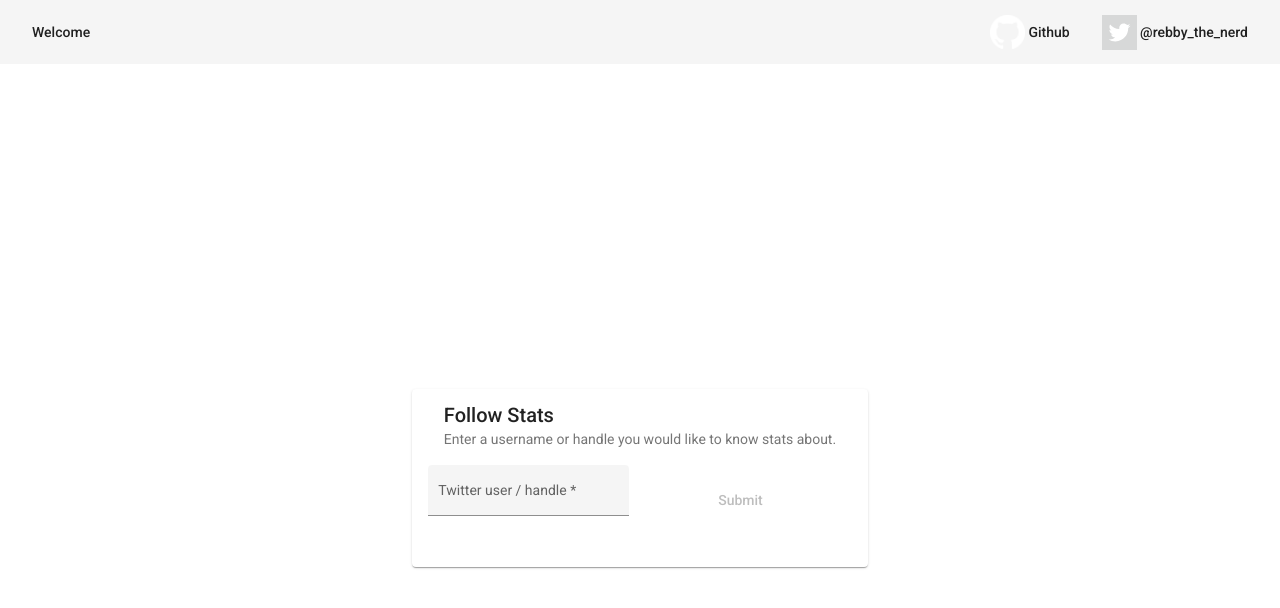
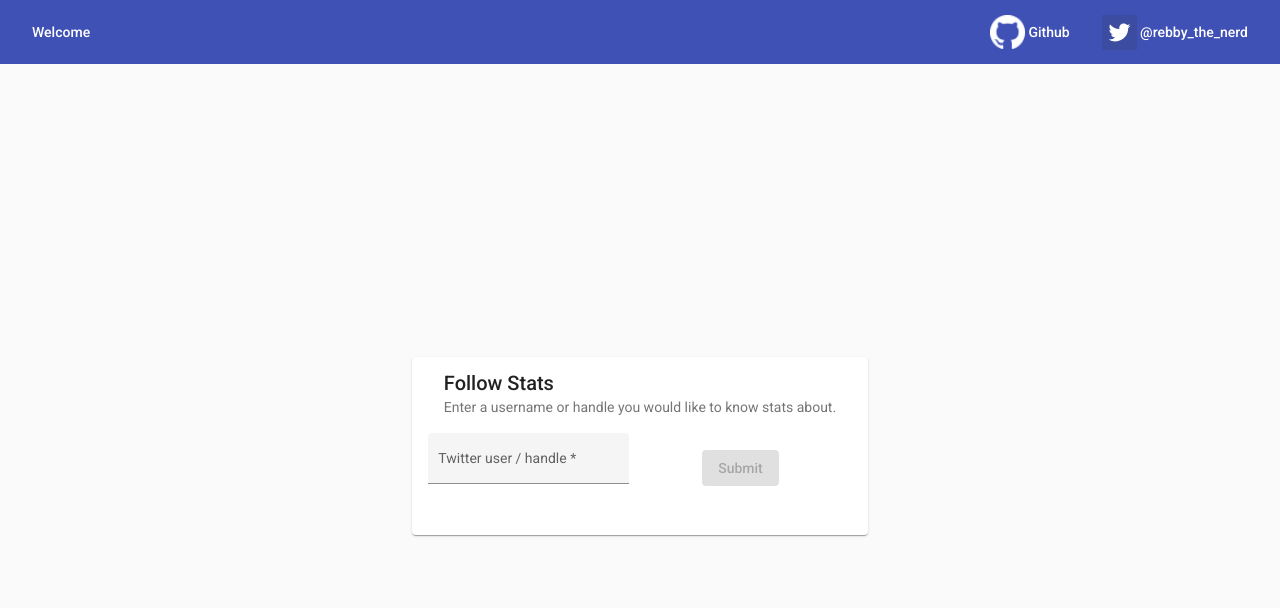
Before and after one commit to relativeabsolute/twit-follow-stats, an Angular app in the folder frontend/: page /user-handle-form in a window 1280 px wide. Shown: the top 608 px of the page. Built offline with nearby package versions, Linux system fonts and the light colour scheme.

Commit message:
setup animations infrastructure

```diff
--- /dev/null
+++ b/frontend/src/app/animations.ts
@@ -0,0 +1,7 @@
+import { animate, animateChild, group, query, style, transition, trigger } from '@angular/animations';
+
+export const slideAnimation = trigger('routeAnimations', [
+    transition('UserHandle <=> UserSearch', [
+        // TODO: setup animations
+    ]),
+]);
--- a/frontend/src/app/app.component.html
+++ b/frontend/src/app/app.component.html
@@ -1,4 +1,4 @@
-<mat-toolbar>
+<mat-toolbar color="primary">
     <!--TODO: make welcome font bigger-->
     <a mat-button aria-label="Main logo" href="#" title="Welcome">Welcome</a>
     <span class="spacer"></span>
@@ -17,5 +17,8 @@
     </a>
 </mat-toolbar>
 
-<div class="content" role="main"></div>
-<router-outlet></router-outlet>
+<div class="content" role="main">
+    <div [@routeAnimations]="prepareRoute(outlet)">
+        <router-outlet #outlet="outlet"></router-outlet>
+    </div>
+</div>
--- a/frontend/src/app/app.component.ts
+++ b/frontend/src/app/app.component.ts
@@ -1,10 +1,17 @@
+import { slideAnimation } from './animations';
 import { Component } from '@angular/core';
+import { RouterOutlet } from '@angular/router';
 
 @Component({
+    animations: [slideAnimation],
     selector: 'app-root',
     templateUrl: './app.component.html',
     styleUrls: ['./app.component.less'],
 })
 export class AppComponent {
     title = 'twit-follow-stats';
+
+    prepareRoute(outlet: RouterOutlet): any {
+        return outlet?.activatedRouteData?.animation;
+    }
 }
--- a/frontend/src/app/app.module.ts
+++ b/frontend/src/app/app.module.ts
@@ -9,7 +9,7 @@ import { HttpClientModule } from '@angular/common/http';
 
 @NgModule({
     declarations: [AppComponent],
-    imports: [BrowserModule, HttpClientModule, AppRoutingModule, BrowserAnimationsModule, MaterialModule],
+    imports: [BrowserModule, BrowserAnimationsModule, HttpClientModule, AppRoutingModule, MaterialModule],
     providers: [],
     bootstrap: [AppComponent],
 })
--- a/frontend/src/app/user-handle-form/user-handle-form-routing.module.ts
+++ b/frontend/src/app/user-handle-form/user-handle-form-routing.module.ts
@@ -3,7 +3,7 @@ import { Routes, RouterModule } from '@angular/router';
 
 import { UserHandleFormComponent } from './user-handle-form.component';
 
-const routes: Routes = [{ path: '', component: UserHandleFormComponent }];
+const routes: Routes = [{ path: '', component: UserHandleFormComponent, data: { animation: 'UserHandle' } }];
 
 @NgModule({
     imports: [RouterModule.forChild(routes)],
--- a/frontend/src/app/user-handle-form/user-handle-form.component.html
+++ b/frontend/src/app/user-handle-form/user-handle-form.component.html
@@ -15,7 +15,9 @@
                         </mat-form-field>
                     </div>
                     <div gdArea="submit">
-                        <button mat-button aria-label="submit" type="submit" [disabled]="!userHandleForm.valid">Submit</button>
+                        <button mat-raised-button aria-label="submit" color="primary" type="submit" [disabled]="!userHandleForm.valid">
+                            Submit
+                        </button>
                     </div>
                 </div>
             </mat-card-content>
--- a/frontend/src/app/user-search/user-search-routing.module.ts
+++ b/frontend/src/app/user-search/user-search-routing.module.ts
@@ -3,7 +3,7 @@ import { Routes, RouterModule } from '@angular/router';
 
 import { UserSearchComponent } from './user-search.component';
 
-const routes: Routes = [{ path: ':user', component: UserSearchComponent }];
+const routes: Routes = [{ path: ':user', component: UserSearchComponent, data: { animation: 'UserSearch' } }];
 
 @NgModule({
     imports: [RouterModule.forChild(routes)],
--- a/frontend/src/app/user-search/user-search.component.html
+++ b/frontend/src/app/user-search/user-search.component.html
@@ -5,9 +5,9 @@
             <mat-card-subtitle>Click on a user to see their follow stats</mat-card-subtitle>
         </mat-card-header>
         <mat-card-content *ngIf="users?.length">
-            <mat-list>
+            <mat-nav-list>
                 <app-user-profile [user]="user" *ngFor="let user of users"></app-user-profile>
-            </mat-list>
+            </mat-nav-list>
         </mat-card-content>
     </mat-card>
 </div>
--- a/frontend/src/index.html
+++ b/frontend/src/index.html
@@ -6,10 +6,10 @@
         <base href="/" />
         <meta name="viewport" content="width=device-width, initial-scale=1" />
         <link rel="icon" type="image/x-icon" href="favicon.ico" />
-            <link href="https://fonts.googleapis.com/css?family=Roboto:300,400,500&display=swap" rel="stylesheet">
-        <link href="https://fonts.googleapis.com/icon?family=Material+Icons" rel="stylesheet">
-</head>
-    <body class="mat-typography">
+        <link href="https://fonts.googleapis.com/css?family=Roboto:300,400,500&display=swap" rel="stylesheet" />
+        <link href="https://fonts.googleapis.com/icon?family=Material+Icons" rel="stylesheet" />
+    </head>
+    <body class="mat-typography mat-app-background">
         <app-root></app-root>
     </body>
 </html>
```
